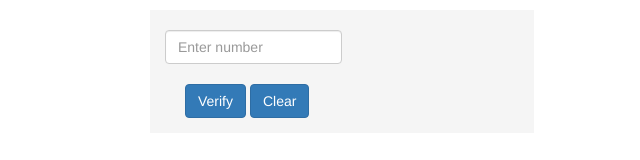
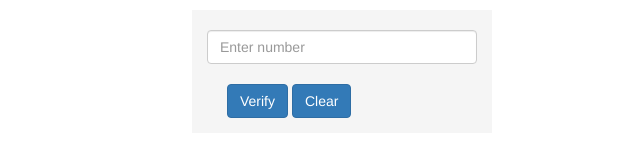
Before and after one commit to lkakada/Prime-Number, a plain HTML site: page index.html in a window 1280 px wide. Shown: the whole page, without its empty margins (298-938 px from the left). Drawn offline with nearby package versions, Linux system fonts and the light colour scheme.

Commit message:
modified style

```diff
--- a/myStyle.css
+++ b/myStyle.css
@@ -1,10 +1,10 @@
 .container{
-	width: 30%;
+	width: 300px;
 	max-height: 150px;
 	background-color: #F5F5F5;
 	margin-top: 10px;
 }
 .form-group{
-	width: 50%;
+	width: 270px;
 	margin-top: 20px;
 }
```
